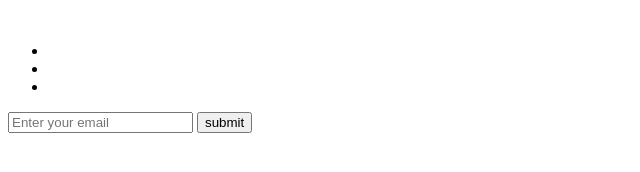
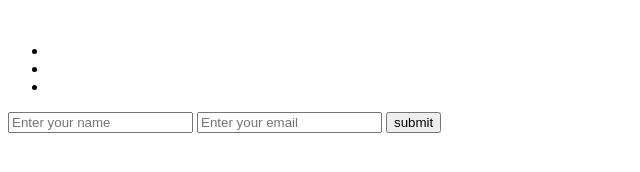
Before and after one commit to thuy-n3/pucklanding, a plain HTML site: page index.html in a window 1280 px wide. Shown: the whole page, without its empty margins (0-640 px from the left). Drawn offline with Linux system fonts and the light colour scheme.

Commit message:
email form structure

```diff
--- a/index.html
+++ b/index.html
@@ -12,7 +12,7 @@
 			<div class="headerImage-container">
 				<img id="header-img" src="">
 			</div>
-			<nav id="nav-bar">
+			<nav id="nav-bar" >
 				<ul>
 					<li>
 						<a class="nav-link" href="#"></a>
@@ -30,9 +30,10 @@
 			<!-- embedded video -->
 		</div>
 		<div class="form-container">
-			<form id="form">
-			 <input id="email" type="email" placeholder="Enter your email" required>
-			<input id="submit" class="submit-btn" type="submit" value="submit">
+			<form id="form" action="mailto:https://www.freecodecamp.com/email-submit" method="post">
+				<input id="name" class="input-field" type="text" placeholder="Enter your name" required>
+				<input id="email" class="input-field" type="email" placeholder="Enter your email" required>
+				<input id="submit" class="submit-btn" type="submit" value="submit">
 			</form>
 		</div>
 	</div>
```
